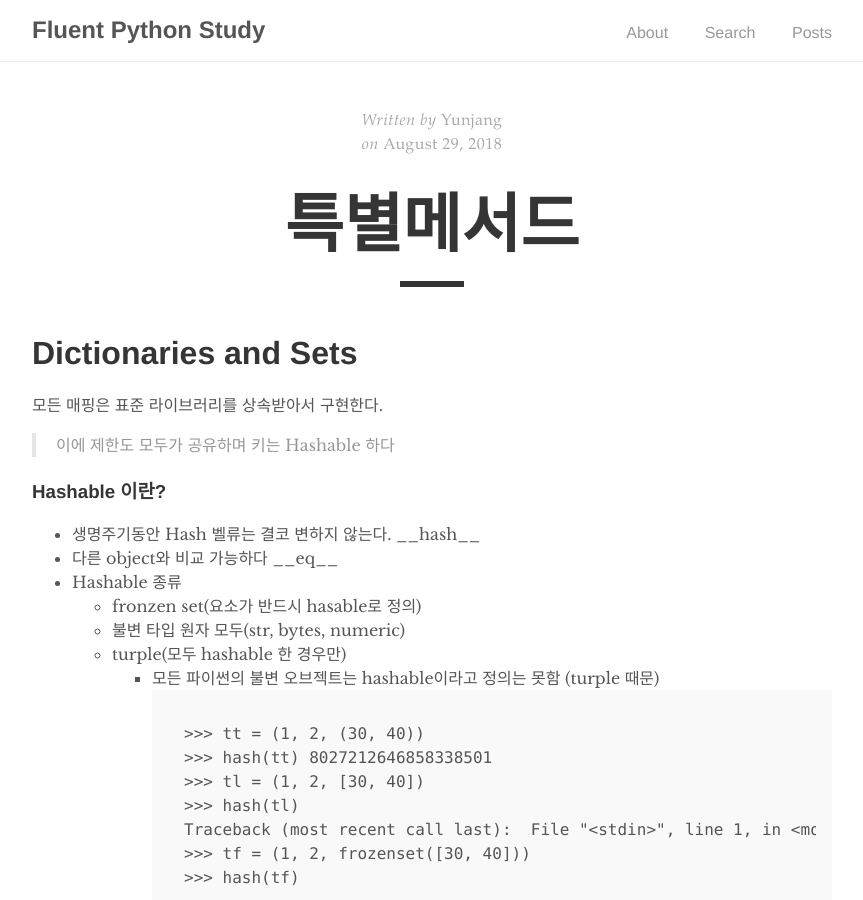
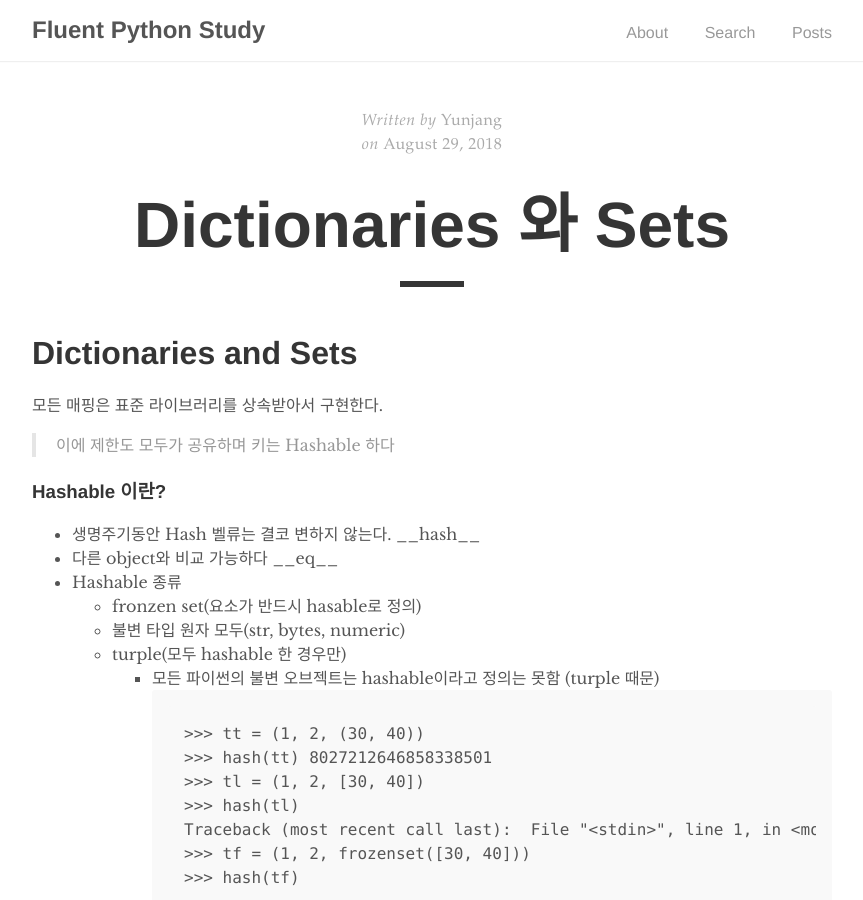
Before and after one commit to hydblab/hydblab.github.io, a Jekyll site: the page built from _posts/2018-08-29-dict.md, in a window 1280 px wide and 900 px high. Shown: the whole window, without its empty margins (208-1071 px from the left). Built offline with Jekyll 4.4.1, drawn with Linux system fonts in a browser that asks for light colours.

Commit message:
change title

```diff
--- a/_posts/2018-08-29-dict.md
+++ b/_posts/2018-08-29-dict.md
@@ -1,6 +1,6 @@
 ---
 layout: post
-title: "특별메서드"
+title: "Dictionaries 와 Sets"
 author: "Yunjang"
 ---
 # Dictionaries and Sets
```
